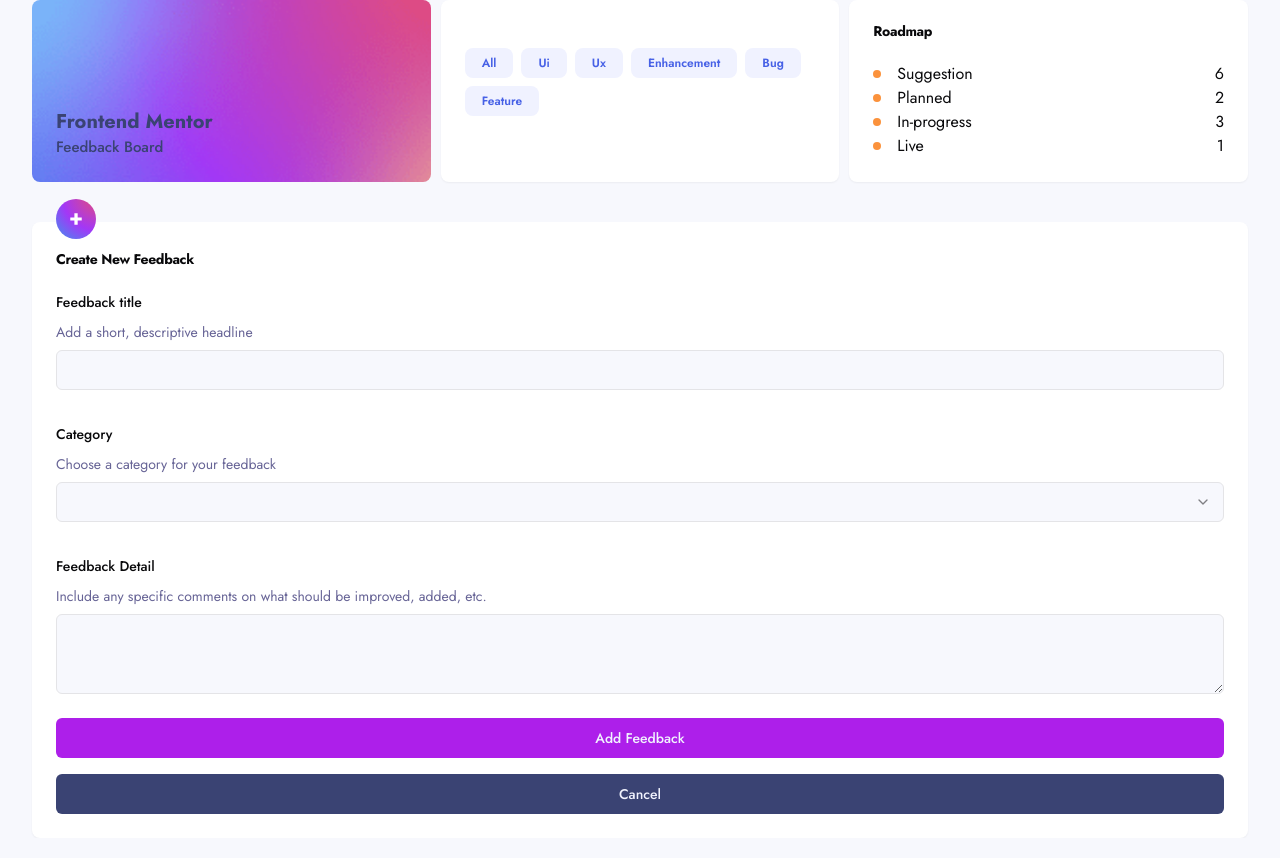
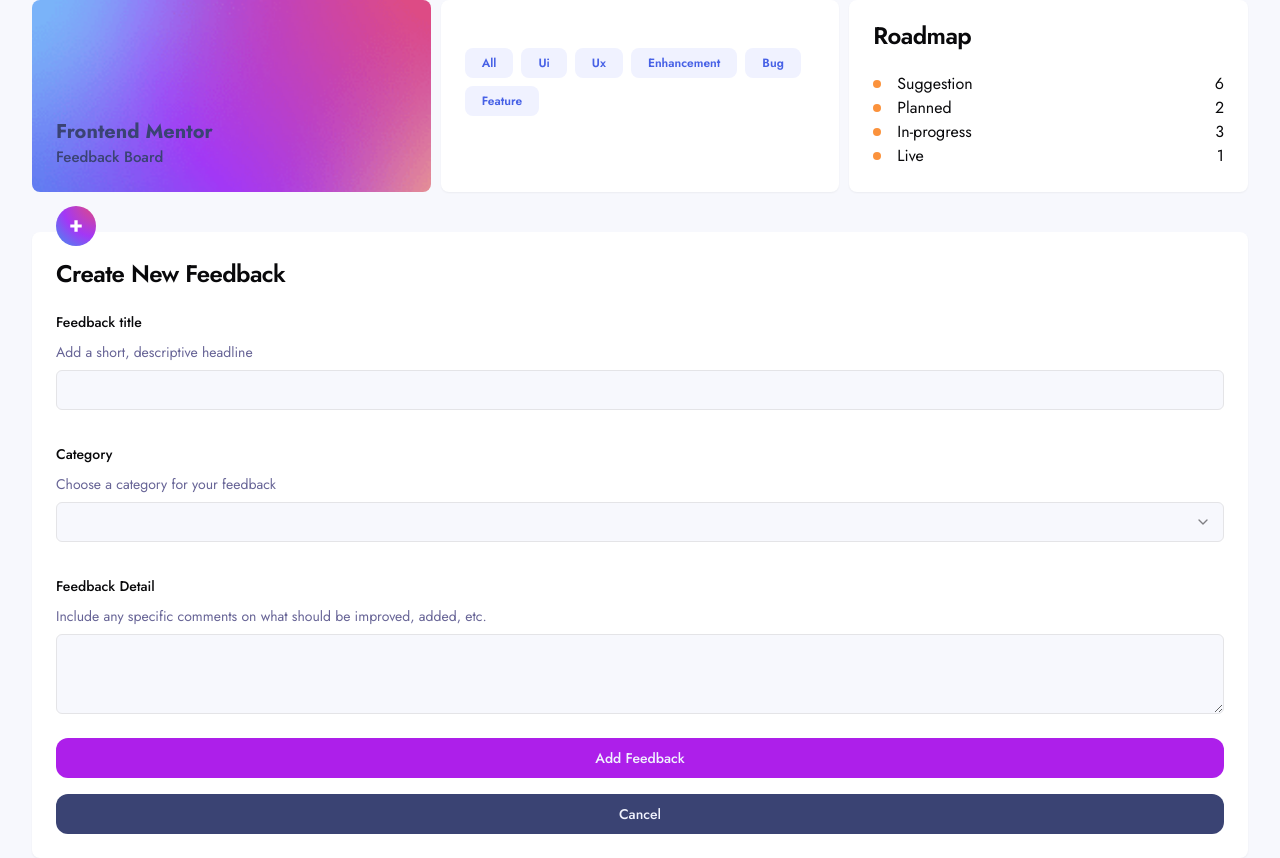
Before and after one commit to linhnvh15vn/product-feedback-app, a Next.js app: page /suggestion/create in a window 1280 px wide. Built offline with nearby package versions, Linux system fonts and the light colour scheme.

Commit message:
style: add some spacing for components

```diff
--- a/src/app/suggestion/page.tsx
+++ b/src/app/suggestion/page.tsx
@@ -8,7 +8,7 @@
   const data = (await response.json()) as ProductRequest[];
 
   return (
-    <main className="container flex flex-col gap-4">
+    <main className="container my-8 flex flex-col gap-4">
       {data.map((request) => (
         <RequestCard key={request.id} request={request} />
       ))}
--- a/src/components/header-tablet.tsx
+++ b/src/components/header-tablet.tsx
@@ -6,7 +6,7 @@
 export default function HeaderTablet() {
   return (
     <header className="hidden md:block">
-      <div className="container grid grid-cols-3 gap-x-2.5">
+      <div className="container mb-10 grid grid-cols-3 gap-x-2.5">
         <div className="inline-flex flex-col justify-end rounded-lg bg-header-tablet bg-cover bg-no-repeat p-6">
           <h2>Frontend Mentor</h2>
           <p className="sm font-medium">Feedback Board</p>
--- a/src/components/request-card-comment.tsx
+++ b/src/components/request-card-comment.tsx
@@ -14,19 +14,23 @@
 export default function RequestCardComment({ comment, isLast }: Props) {
   return (
     <section className="space-y-4">
-      <div className="flex items-center gap-4">
+      <div className="flex items-center gap-4 md:gap-8">
         <Avatar>
           <AvatarImage src={comment.user.image} alt={comment.user.username} />
         </Avatar>
         <div className="flex-1">
           <h4>{comment.user.name}</h4>
-          <span>@{comment.user.username}</span>
+          <span className="text-xs text-muted-foreground">
+            @{comment.user.username}
+          </span>
         </div>
         <Button type="button" variant="ghost">
           Reply
         </Button>
       </div>
-      <p>{comment.content}</p>
+      <p className="text-xs text-muted-foreground md:pl-[72px]">
+        {comment.content}
+      </p>
 
       {!!comment.replies && (
         <div className="relative">
@@ -39,7 +43,7 @@
         </div>
       )}
 
-      {!isLast && <Separator className="!my-6" />}
+      {!isLast && <Separator className="!my-6 md:!my-8" />}
     </section>
   );
 }
--- a/src/components/request-card-reply.tsx
+++ b/src/components/request-card-reply.tsx
@@ -23,7 +23,7 @@
           Reply
         </Button>
       </div>
-      <p>
+      <p className="text-xs text-muted-foreground md:pl-[72px]">
         <span className="font-bold text-primary">@{reply.replyingTo}</span>
         &nbsp;
         {reply.content}
--- a/src/components/request-card.tsx
+++ b/src/components/request-card.tsx
@@ -23,7 +23,7 @@
   return (
     <Card key={request.id}>
       <CardHeader>
-        <CardTitle>
+        <CardTitle className="text-sm">
           <Link href={`/suggestion/${request.id}`}>{request.title}</Link>
         </CardTitle>
         <CardDescription>{request.description}</CardDescription>
--- a/src/components/ui/button.tsx
+++ b/src/components/ui/button.tsx
@@ -6,7 +6,7 @@
 import { cn } from '@/lib/utils';
 
 const buttonVariants = cva(
-  'inline-flex items-center justify-center whitespace-nowrap rounded-md text-sm font-medium ring-offset-background transition-colors focus-visible:outline-none focus-visible:ring-2 focus-visible:ring-ring focus-visible:ring-offset-2 disabled:pointer-events-none disabled:opacity-50',
+  'inline-flex items-center justify-center whitespace-nowrap rounded-xl text-sm font-medium ring-offset-background transition-colors focus-visible:outline-none focus-visible:ring-2 focus-visible:ring-ring focus-visible:ring-offset-2 disabled:pointer-events-none disabled:opacity-50',
   {
     variants: {
       variant: {
--- a/src/components/ui/card.tsx
+++ b/src/components/ui/card.tsx
@@ -35,7 +35,10 @@
 >(({ className, ...props }, ref) => (
   <h3
     ref={ref}
-    className={cn('text-sm font-bold leading-none tracking-tight', className)}
+    className={cn(
+      'text-2xl font-semibold leading-none tracking-tight',
+      className,
+    )}
     {...props}
   />
 ));
```
